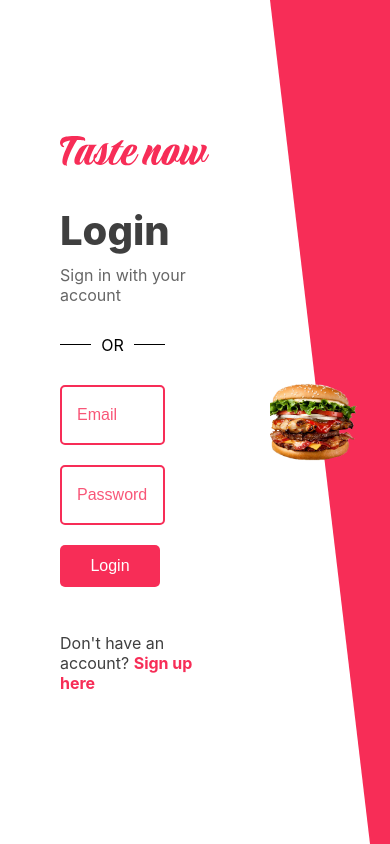
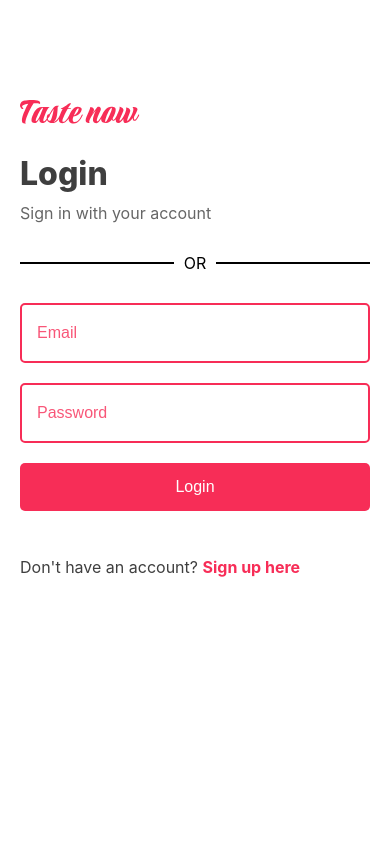
Before and after one commit to Jendosek/taste_now, a React (Create React App) app: page /login in a window 390 px wide. Built offline with nearby package versions, Linux system fonts and the light colour scheme.

Commit message:
add adaptation for sign up and login page

```diff
--- a/src/components/header/Header.jsx
+++ b/src/components/header/Header.jsx
@@ -59,7 +59,7 @@ const Header = () => {
                                 <span className="user-name">{user.username}</span>
                             </div>
                             <button className="logout-btn" onClick={handleLogout} title="Logout">
-                                <FaSignOutAlt size={20} />
+                                <FaSignOutAlt size={24} />
                             </button>
                         </div>
                     ) : (
--- a/src/screens/auth/authStyle.css
+++ b/src/screens/auth/authStyle.css
@@ -93,7 +93,7 @@ form {
 }
 
 .btn-auth {
-    width: 100px;
+    width: 120px;
     font-size: 16px;
     padding: 12px;
     background-color: #F72D57;
@@ -160,3 +160,50 @@ form {
     margin-bottom: 15px;
     display: block;
 }
+
+@media (max-width: 768px) {
+    .auth-page {
+        flex-direction: column; /* Хоча ми ховаємо праву частину, це корисно */
+        min-height: auto; /* Дозволяємо сторінці бути коротшою */
+    }
+
+    /* 1. ЛІВА ЧАСТИНА (ФОРМА) */
+    .auth-left {
+        width: 100%; /* Займає весь екран */
+        max-width: 100%;
+        padding: 40px 20px; /* Зменшуємо бічні відступи з 60px до 20px */
+
+        /* Щоб хедер не перекривав верх, якщо він фіксований */
+        padding-top: 100px;
+    }
+
+    .auth-logo {
+        width: 120px; /* Трохи менше лого */
+        margin-bottom: 30px;
+    }
+
+    .auth-title {
+        font-size: 32px; /* Менший шрифт */
+    }
+
+    /* 2. ПОЛЯ ВВОДУ */
+    .auth-input {
+        width: 100%; /* Розтягуємо на всю ширину контейнера */
+        box-sizing: border-box; /* Важливо, щоб padding не вилазив */
+    }
+
+    .divider {
+        width: 100%; /* Роздільник теж на всю ширину */
+    }
+
+    /* 3. ХОВАЄМО ПРАВУ ЧАСТИНУ */
+    .auth-right {
+        display: none; /* Просто прибираємо її */
+    }
+
+    /* 4. КНОПКА */
+    .btn-auth {
+        width: 100%; /* Зручна велика кнопка для пальця */
+        padding: 15px;
+    }
+}
```
